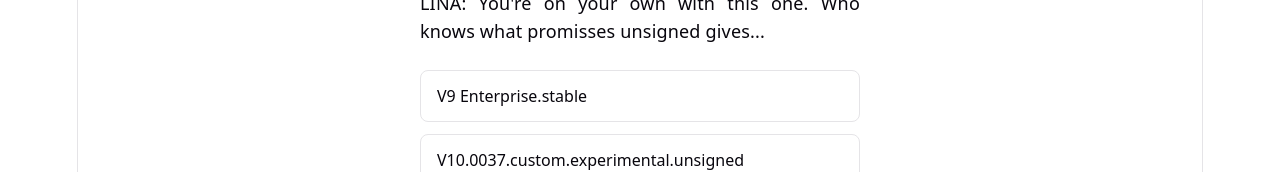
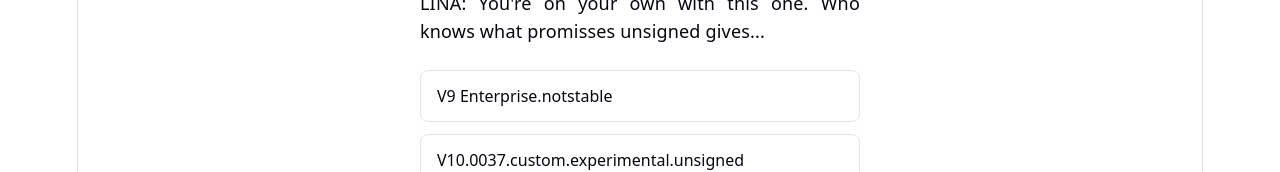
Before and after one commit to t0lia/wad-quiz, a React (Vite) app in the folder app/: page / in a window 1280 px wide. Shown: the part 533-705 px from the top of the page. Built offline with nearby package versions, Linux system fonts and the light colour scheme.

Commit message:
Update section 1 button text

```diff
--- a/app/06-gn_structure.yaml
+++ b/app/06-gn_structure.yaml
@@ -392,7 +392,7 @@ scenario:
       prompt: Choose which console build Alex starts on the terminal to reconnect Sector A control.
       actions:
       - id: choose_standard
-        text: V9 Enterprise.stable
+        text: V9 Enterprise.notstable
         description: Boot the standard console profile with the full startup checklist and logging.
         sets_flag: 'boot_mode: standard'
         next: section_2_standard
--- a/app/src/machine/section-1.ts
+++ b/app/src/machine/section-1.ts
@@ -15,7 +15,7 @@ export const section1States = {
       task: {
         type: 'multiple_choice',
         options: [
-          { id: 'standard', content: 'V9 Enterprise.stable' },
+          { id: 'standard', content: 'V9 Enterprise.notstable' },
           { id: 'unsigned', content: 'V10.0037.custom.experimental.unsigned' },
         ]
       },
```
